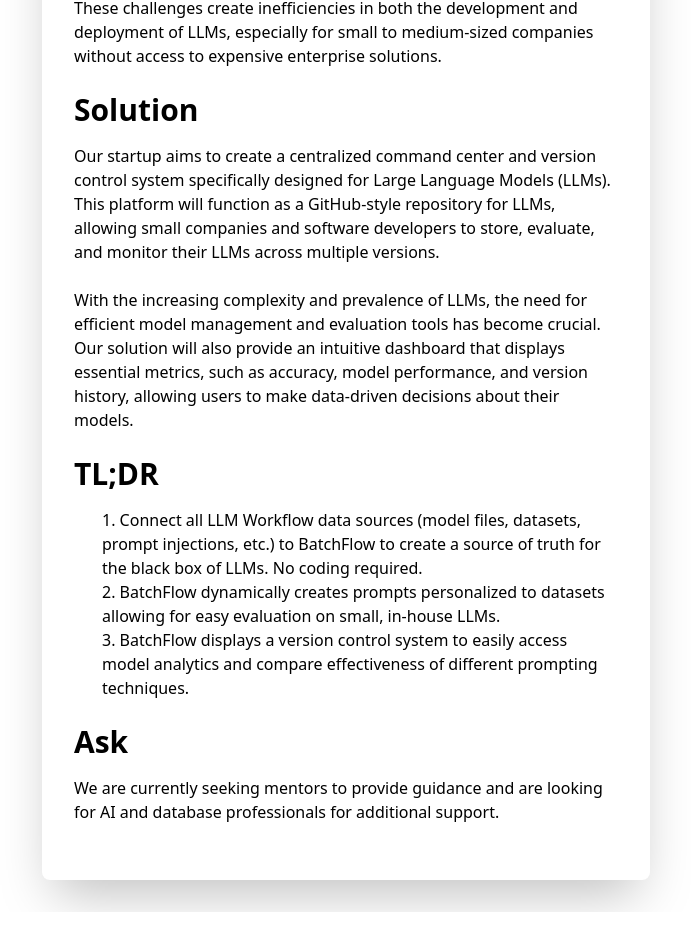
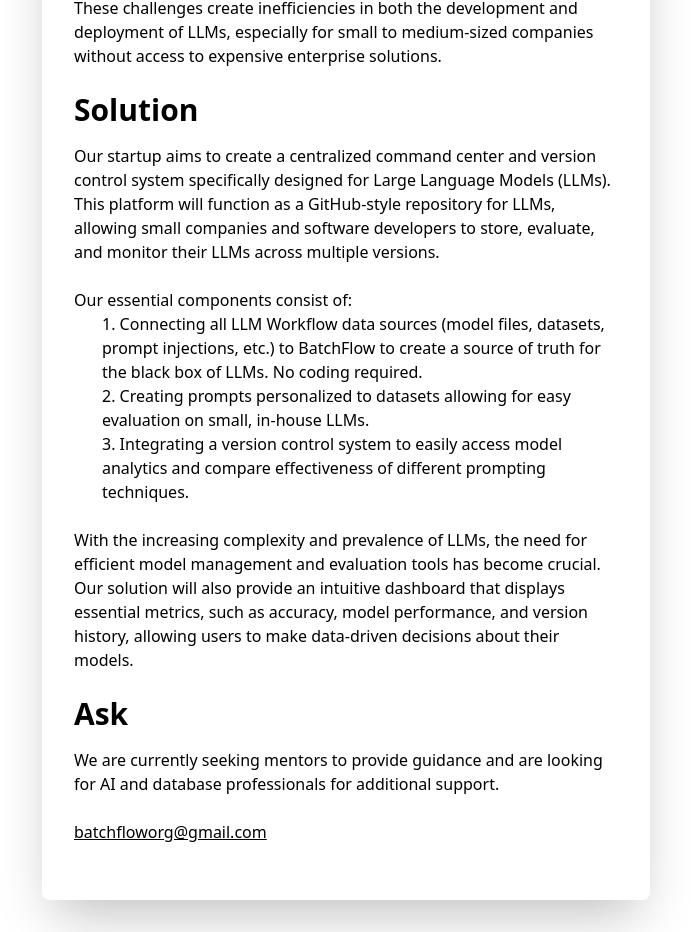
Before and after one commit to sumanthk123/BatchFlow, a Next.js app: page /pitch in a window 1280 px wide. Shown: the part 432-1364 px from the top of the page, without its empty margins (294-985 px from the left). Built offline with nearby package versions, Linux system fonts and the light colour scheme.

Commit message:
email + changed text

```diff
--- a/app/pitch/page.js
+++ b/app/pitch/page.js
@@ -29,33 +29,33 @@
             Our startup aims to create a centralized command center and version control system specifically designed for Large Language Models (LLMs). This platform will function as a GitHub-style repository for LLMs, allowing small companies and software developers to store, evaluate, and monitor their LLMs across multiple versions.
             <br />
             <br />
+            Our essential components consist of:
+            <ul className="pitch-tldr-list">
+              <li>
+                Connecting all LLM Workflow data sources (model files, datasets, prompt injections, etc.) to BatchFlow to create a source of truth for the black box of LLMs. No coding required.
+              </li>
+              <li>
+                Creating prompts personalized to datasets allowing for easy evaluation on small, in-house LLMs.
+              </li>
+              <li>
+                Integrating a version control system to easily access model analytics and compare effectiveness of different prompting techniques.
+              </li>
+            </ul>
+            <br />
             With the increasing complexity and prevalence of LLMs, the need for efficient model management and evaluation tools has become crucial.
             Our solution will also provide an intuitive dashboard that displays essential metrics, such as accuracy, model performance, and version history,
             allowing users to make data-driven decisions about their models.
           </div>
 
-          <div className="pitch-section-header">
-            TL;DR
-          </div>
-          <div className="pitch-section-text">
-            <ul className="pitch-tldr-list">
-              <li>
-                Connect all LLM Workflow data sources (model files, datasets, prompt injections, etc.) to BatchFlow to create a source of truth for the black box of LLMs. No coding required.
-              </li>
-              <li>
-                BatchFlow dynamically creates prompts personalized to datasets allowing for easy evaluation on small, in-house LLMs.
-              </li>
-              <li>
-                BatchFlow displays a version control system to easily access model analytics and compare effectiveness of different prompting techniques.
-              </li>
-            </ul>
-          </div>
 
           <div className="pitch-section-header">
             Ask
           </div>
           <div className="pitch-section-text">
             We are currently seeking mentors to provide guidance and are looking for AI and database professionals for additional support.
+            <br />
+            <br />
+            <a href= "mailto: batchfloworg@gmail.com"> <u>batchfloworg@gmail.com</u> </a>
           </div>
 
         </div>
```
